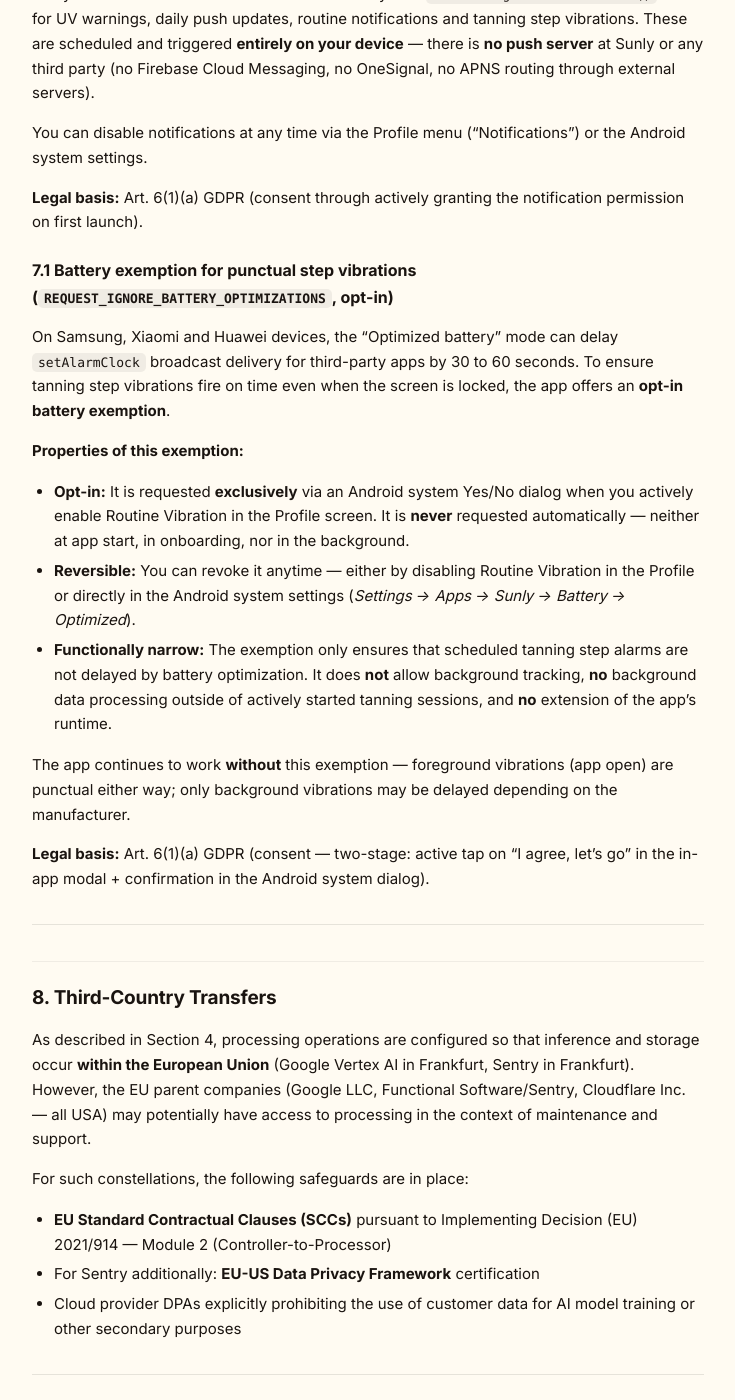
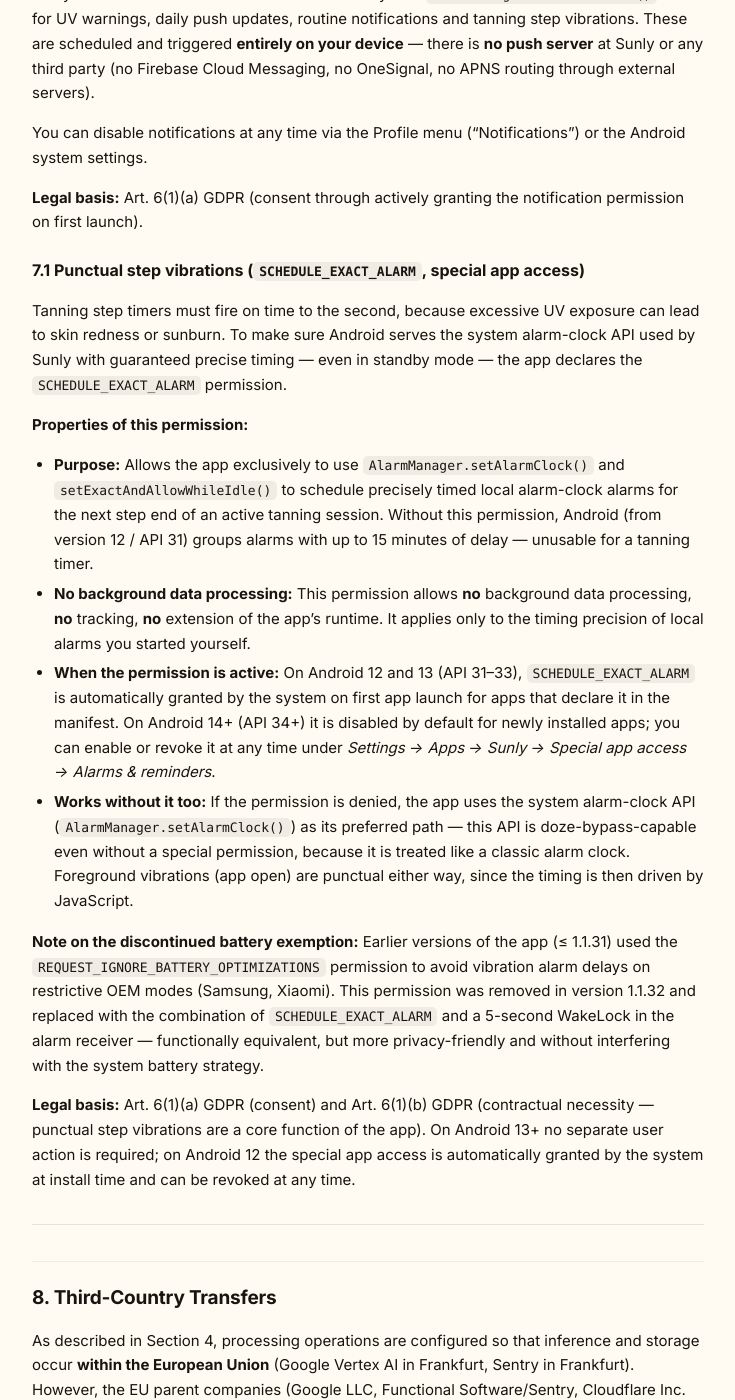
Before and after one commit to de34dm32ksm/sunly-legal, a Jekyll site: the page built from privacy-en.md, in a window 1280 px wide and 1400 px high, scrolled down 9128 px. Shown: the whole window, without its empty margins (272-1007 px from the left). Built offline with Jekyll 4.4.1, drawn with Linux system fonts in a browser that asks for light colours; some of the changed text lies outside the part shown.

Commit message:
Privacy v1.8: REQUEST_IGNORE_BATTERY_OPTIMIZATIONS entfernt, durch SCHEDULE_EXACT_ALARM ersetzt
- Section 7.1 vollstaendig ueberarbeitet: opt-in Akku-Ausnahme entfaellt,
  stattdessen SCHEDULE_EXACT_ALARM als Spezial-App-Zugriff dokumentiert.
- Section 7.1 Faktenkorrektur: Android 12-13 install-time-granted vs.
  Android 14+ default-denied (Pivot bei API 34, nicht API 33).
- WakeLock-Erweiterung im TimerAlarmReceiver (3->5 Sek) erwaehnt.
- Architektur-Begruendung im Changelog: alte Permission war HIGH-Risk
  im Play Console; neue Loesung approval-freundlicher und greift nicht
  in System-Akku-Strategie ein.
- App-Version-Bezug auf 1.1.32.

Co-Authored-By: Claude Opus 4.7 (1M context) <noreply@anthropic.com>

```diff
--- a/privacy-en.md
+++ b/privacy-en.md
@@ -275,19 +275,20 @@ You can disable notifications at any time via the Profile menu ("Notifications")
 
 **Legal basis:** Art. 6(1)(a) GDPR (consent through actively granting the notification permission on first launch).
 
-### 7.1 Battery exemption for punctual step vibrations (`REQUEST_IGNORE_BATTERY_OPTIMIZATIONS`, opt-in)
+### 7.1 Punctual step vibrations (`SCHEDULE_EXACT_ALARM`, special app access)
 
-On Samsung, Xiaomi and Huawei devices, the "Optimized battery" mode can delay `setAlarmClock` broadcast delivery for third-party apps by 30 to 60 seconds. To ensure tanning step vibrations fire on time even when the screen is locked, the app offers an **opt-in battery exemption**.
+Tanning step timers must fire on time to the second, because excessive UV exposure can lead to skin redness or sunburn. To make sure Android serves the system alarm-clock API used by Sunly with guaranteed precise timing — even in standby mode — the app declares the `SCHEDULE_EXACT_ALARM` permission.
 
-**Properties of this exemption:**
+**Properties of this permission:**
 
-- **Opt-in:** It is requested **exclusively** via an Android system Yes/No dialog when you actively enable Routine Vibration in the Profile screen. It is **never** requested automatically — neither at app start, in onboarding, nor in the background.
-- **Reversible:** You can revoke it anytime — either by disabling Routine Vibration in the Profile or directly in the Android system settings (*Settings → Apps → Sunly → Battery → Optimized*).
-- **Functionally narrow:** The exemption only ensures that scheduled tanning step alarms are not delayed by battery optimization. It does **not** allow background tracking, **no** background data processing outside of actively started tanning sessions, and **no** extension of the app's runtime.
+- **Purpose:** Allows the app exclusively to use `AlarmManager.setAlarmClock()` and `setExactAndAllowWhileIdle()` to schedule precisely timed local alarm-clock alarms for the next step end of an active tanning session. Without this permission, Android (from version 12 / API 31) groups alarms with up to 15 minutes of delay — unusable for a tanning timer.
+- **No background data processing:** This permission allows **no** background data processing, **no** tracking, **no** extension of the app's runtime. It applies only to the timing precision of local alarms you started yourself.
+- **When the permission is active:** On Android 12 and 13 (API 31–33), `SCHEDULE_EXACT_ALARM` is automatically granted by the system on first app launch for apps that declare it in the manifest. On Android 14+ (API 34+) it is disabled by default for newly installed apps; you can enable or revoke it at any time under *Settings → Apps → Sunly → Special app access → Alarms & reminders*.
+- **Works without it too:** If the permission is denied, the app uses the system alarm-clock API (`AlarmManager.setAlarmClock()`) as its preferred path — this API is doze-bypass-capable even without a special permission, because it is treated like a classic alarm clock. Foreground vibrations (app open) are punctual either way, since the timing is then driven by JavaScript.
 
-The app continues to work **without** this exemption — foreground vibrations (app open) are punctual either way; only background vibrations may be delayed depending on the manufacturer.
+**Note on the discontinued battery exemption:** Earlier versions of the app (≤ 1.1.31) used the `REQUEST_IGNORE_BATTERY_OPTIMIZATIONS` permission to avoid vibration alarm delays on restrictive OEM modes (Samsung, Xiaomi). This permission was removed in version 1.1.32 and replaced with the combination of `SCHEDULE_EXACT_ALARM` and a 5-second WakeLock in the alarm receiver — functionally equivalent, but more privacy-friendly and without interfering with the system battery strategy.
 
-**Legal basis:** Art. 6(1)(a) GDPR (consent — two-stage: active tap on "I agree, let's go" in the in-app modal + confirmation in the Android system dialog).
+**Legal basis:** Art. 6(1)(a) GDPR (consent) and Art. 6(1)(b) GDPR (contractual necessity — punctual step vibrations are a core function of the app). On Android 13+ no separate user action is required; on Android 12 the special app access is automatically granted by the system at install time and can be revoked at any time.
 
 ---
 
@@ -373,11 +374,17 @@ We implement the following technical and organizational measures:
 
 ## 14. Currency and Modification of this Privacy Policy
 
-This Privacy Policy is currently effective in the version stated above (last updated: May 9, 2026, version 1.7). Further development of the App or legal changes may require modification. The current Privacy Policy can be viewed at any time in the Profile menu under "Privacy".
+This Privacy Policy is currently effective in the version stated above (last updated: May 9, 2026, version 1.8). Further development of the App or legal changes may require modification. The current Privacy Policy can be viewed at any time in the Profile menu under "Privacy".
+
+**Changes in v1.8 vs. v1.7 (May 9, 2026, app version 1.1.32):**
+
+- Section 7.1 substantially rewritten: the opt-in `REQUEST_IGNORE_BATTERY_OPTIMIZATIONS` permission was **fully removed** and replaced with the `SCHEDULE_EXACT_ALARM` permission. The latter is classically a "special app access" and the path explicitly endorsed by the Google Play Store for timer/alarm apps.
+- Additionally, the WakeLock in the alarm receiver was extended from 3 to 5 seconds, so that on aggressively optimized OEMs (Samsung One UI, Xiaomi MIUI), the vibration motor and the step-end notification are reliably processed completely before the system falls back into deep sleep.
+- Architectural rationale: the previous battery exemption was considered a HIGH-risk permission in the Play Console and could have triggered longer review cycles. The new combination of `SCHEDULE_EXACT_ALARM` + extended WakeLock achieves the same outcome — punctual step vibrations even in standby — without interfering with the system battery strategy.
 
 **Changes in v1.7 vs. v1.6 (May 9, 2026):**
 
-- New Section 7.1 "Battery exemption for punctual step vibrations" — describes the opt-in `REQUEST_IGNORE_BATTERY_OPTIMIZATIONS` permission, requested exclusively when the user actively enables Routine Vibration (never automatically).
+- New Section 7.1 "Battery exemption for punctual step vibrations" — describes the opt-in `REQUEST_IGNORE_BATTERY_OPTIMIZATIONS` permission, requested exclusively when the user actively enables Routine Vibration (never automatically). *(Fully replaced by `SCHEDULE_EXACT_ALARM` in v1.8.)*
 - Architectural background: previously the app implemented the step timer via a Foreground Service with `FOREGROUND_SERVICE_SPECIAL_USE` permission. This was replaced with the Play-Store-compliant `AlarmManager.setAlarmClock()` mechanism — which makes the opt-in battery exemption necessary for punctual background triggers on restrictive OEMs (Samsung etc.).
 - Section 7 title expanded from "Push Notifications" to "Push Notifications and Step Vibrations" because the mechanism now also covers local step-end alerts via `AlarmManager`.
 
```
Also changed, not shown: other parts of privacy-en.md (+1 -1 lines), privacy.md (+18 -11 lines).
